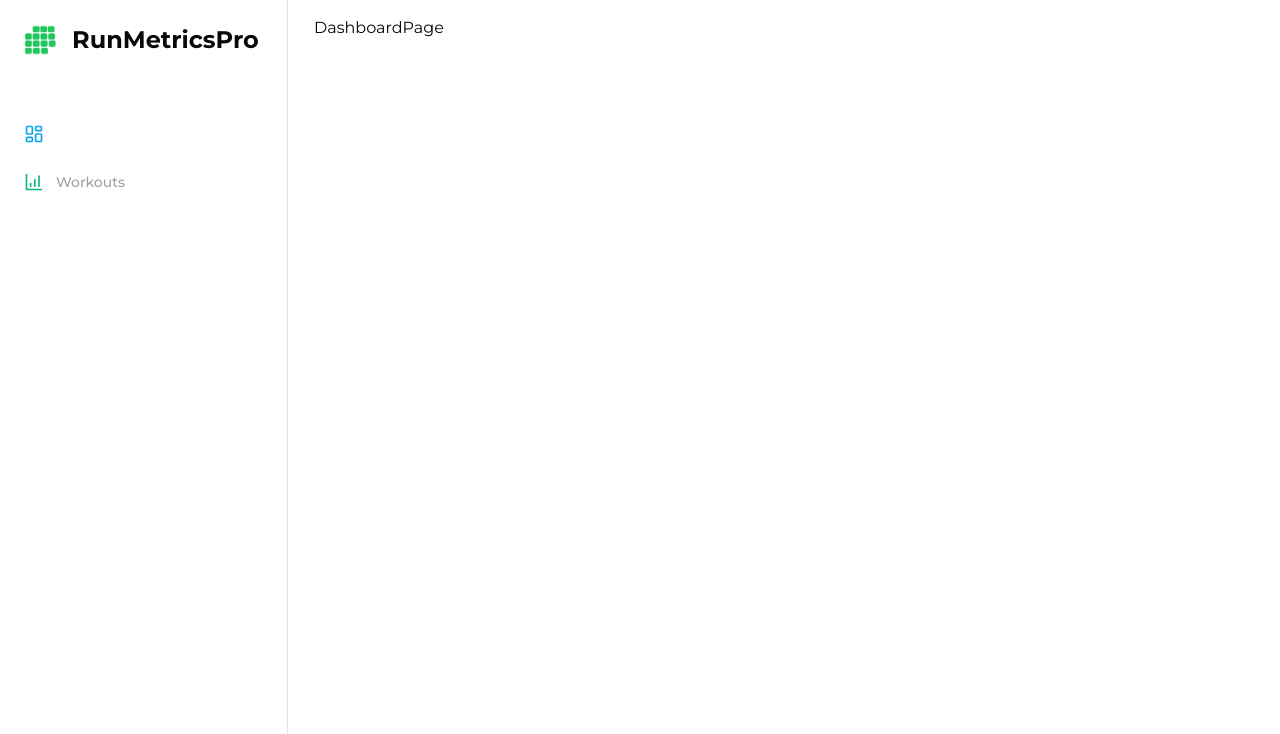
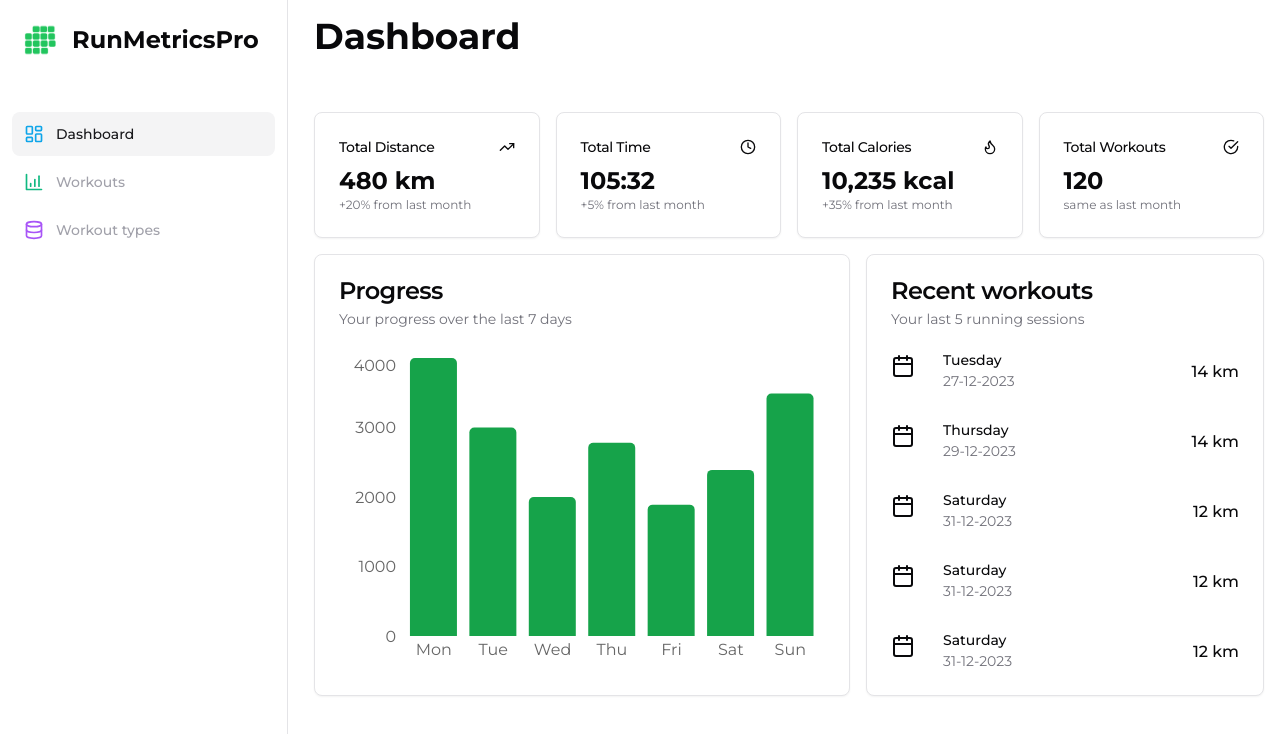
Before and after one commit to piotrv1001/run-metrics-pro, a Next.js app: page /dashboard in a window 1280 px wide. Shown: the top 734 px of the page. Built offline with nearby package versions, Linux system fonts and the light colour scheme.

Commit message:
Chart from recharts in the dashboard

```diff
--- a/package.json
+++ b/package.json
@@ -24,6 +24,7 @@
     "react": "^18",
     "react-day-picker": "^8.10.0",
     "react-dom": "^18",
+    "recharts": "^2.10.3",
     "tailwind-merge": "^2.2.0",
     "tailwindcss-animate": "^1.0.7",
     "zod": "^3.22.4"
--- /dev/null
+++ b/src/app/categories/page.tsx
@@ -0,0 +1,5 @@
+export default function CategoriesPage() {
+  return (
+    <div>CategoriesPage</div>
+  )
+}
--- a/src/app/dashboard/page.tsx
+++ b/src/app/dashboard/page.tsx
@@ -1,5 +1,100 @@
+import Chart from "@/components/chart";
+import DashboardCard from "@/components/dashboard-card";
+import RecentWorkoutItem from "@/components/recent-workout-item";
+import {
+  Card,
+  CardContent,
+  CardDescription,
+  CardHeader,
+  CardTitle,
+} from "@/components/ui/card";
+import {
+  CheckCircleIcon,
+  ClockIcon,
+  FlameIcon,
+  TrendingUpIcon,
+} from "lucide-react";
+
 export default function DashboardPage() {
   return (
-    <div>DashboardPage</div>
-  )
+    <>
+      <h1 className="text-4xl font-bold mb-14">Dashboard</h1>
+      <div className="grid gap-4 md:grid-cols-2 lg:grid-cols-4">
+        <DashboardCard
+          title="Total Distance"
+          mainText="480 km"
+          subText="+20% from last month"
+          icon={TrendingUpIcon}
+        />
+        <DashboardCard
+          title="Total Time"
+          mainText="105:32"
+          subText="+5% from last month"
+          icon={ClockIcon}
+        />
+        <DashboardCard
+          title="Total Calories"
+          mainText="10,235 kcal"
+          subText="+35% from last month"
+          icon={FlameIcon}
+        />
+        <DashboardCard
+          title="Total Workouts"
+          mainText="120"
+          subText="same as last month"
+          icon={CheckCircleIcon}
+        />
+      </div>
+      <div className="grid gap-4 md:grid-cols-2 lg:grid-cols-7 mt-4">
+        <div className="col-span-4">
+          <Card>
+            <CardHeader>
+              <CardTitle>Progress</CardTitle>
+              <CardDescription>Your progress over the last 7 days</CardDescription>
+            </CardHeader>
+            <CardContent>
+              <Chart />
+            </CardContent>
+          </Card>
+        </div>
+        <div className="col-span-3">
+          <Card>
+            <CardHeader>
+              <CardTitle>Recent workouts</CardTitle>
+              <CardDescription>Your last 5 running sessions</CardDescription>
+            </CardHeader>
+            <CardContent>
+              <div className="space-y-8">
+                <RecentWorkoutItem
+                  dayOfWeek="Tuesday"
+                  formattedDate="27-12-2023"
+                  distance={14}
+                />
+                <RecentWorkoutItem
+                  dayOfWeek="Thursday"
+                  formattedDate="29-12-2023"
+                  distance={14}
+                />
+                <RecentWorkoutItem
+                  dayOfWeek="Saturday"
+                  formattedDate="31-12-2023"
+                  distance={12}
+                />
+                <RecentWorkoutItem
+                  dayOfWeek="Saturday"
+                  formattedDate="31-12-2023"
+                  distance={12}
+                />
+                <RecentWorkoutItem
+                  dayOfWeek="Saturday"
+                  formattedDate="31-12-2023"
+                  distance={12}
+                />
+              </div>
+            </CardContent>
+          </Card>
+        </div>
+      </div>
+    </>
+  );
 }
--- a/src/app/layout.tsx
+++ b/src/app/layout.tsx
@@ -5,6 +5,7 @@ import { ThemeProvider } from "@/components/theme-provider";
 import { Toaster } from "@/components/ui/toaster";
 import Sidebar from "@/components/sidebar";
 import Navbar from "@/components/navbar";
+import Footer from "@/components/footer";
 
 const montserrat = Montserrat({ subsets: ["latin"] });
 
@@ -29,7 +30,7 @@ export default function RootLayout({
           disableTransitionOnChange
         >
           <div className="h-full relative">
-            <aside className="hidden h-full md:flex md:w-72 md:flex-col md:fixed md:inset-y-0 z-[80] border-r">
+            <aside className="hidden h-full md:flex md:w-72 md:flex-col md:fixed md:inset-y-0 z-[40] border-r">
               <Sidebar />
             </aside>
             <main className="md:pl-[314px] p-4">
--- /dev/null
+++ b/src/components/chart.tsx
@@ -0,0 +1,61 @@
+"use client";
+
+import React from "react";
+import { BarChart, Bar, ResponsiveContainer, XAxis, YAxis } from "recharts";
+
+const data = [
+  {
+    name: "Mon",
+    uv: 4000,
+    pv: 2400,
+    amt: 2400,
+  },
+  {
+    name: "Tue",
+    uv: 3000,
+    pv: 1398,
+    amt: 2210,
+  },
+  {
+    name: "Wed",
+    uv: 2000,
+    pv: 9800,
+    amt: 2290,
+  },
+  {
+    name: "Thu",
+    uv: 2780,
+    pv: 3908,
+    amt: 2000,
+  },
+  {
+    name: "Fri",
+    uv: 1890,
+    pv: 4800,
+    amt: 2181,
+  },
+  {
+    name: "Sat",
+    uv: 2390,
+    pv: 3800,
+    amt: 2500,
+  },
+  {
+    name: "Sun",
+    uv: 3490,
+    pv: 4300,
+    amt: 2100,
+  },
+];
+
+export default function Chart() {
+  return (
+    <ResponsiveContainer width="100%" height={318}>
+      <BarChart data={data}>
+        <XAxis dataKey="name" axisLine={false} tickLine={false} />
+        <YAxis axisLine={false} tickLine={false} />
+        <Bar dataKey="uv" fill="hsl(var(--primary))" radius={[5, 5, 0, 0]} />
+      </BarChart>
+    </ResponsiveContainer>
+  );
+}
--- /dev/null
+++ b/src/components/dashboard-card.tsx
@@ -0,0 +1,31 @@
+import { LucideIcon } from "lucide-react";
+import { Card, CardContent } from "./ui/card";
+
+type DashboardCardProps = {
+  title: string;
+  mainText: string;
+  subText: string;
+  icon: LucideIcon;
+};
+
+export default function DashboardCard({
+  title,
+  mainText,
+  subText,
+  icon: Icon,
+}: DashboardCardProps) {
+  return (
+    <Card>
+      <CardContent className="p-0">
+        <div className="p-6 flex flex-row items-center justify-between space-y-0 pb-2">
+          <h3 className="tracking-tight text-sm font-medium">{title}</h3>
+          <Icon size={16} />
+        </div>
+        <div className="p-6 pt-0">
+          <div className="text-2xl font-bold">{mainText}</div>
+          <p className="text-xs text-muted-foreground">{subText}</p>
+        </div>
+      </CardContent>
+    </Card>
+  );
+}
--- /dev/null
+++ b/src/components/footer.tsx
@@ -0,0 +1,23 @@
+import Link from "next/link";
+
+const routes = [
+  { name: "Terms & Conditions", path: "/terms-conditions" },
+  { name: "Privacy Policy", path: "/privacy-policy" },
+];
+
+export default function Footer() {
+  return (
+    <footer className="mt-auto flex justify-between items-center h-16 border-t border-white/10 px-3 sm:px-9 text-xs text-white/25">
+      <small className="text-xs">
+        &copy; 2023 Piotr Vassev. All rights reserved.
+      </small>
+      <ul className="flex gap-x-3 sm:gap-x-8">
+        {routes.map((route) => (
+          <li key={route.path}>
+            <Link href={route.path}>{route.name}</Link>
+          </li>
+        ))}
+      </ul>
+    </footer>
+  );
+}
--- /dev/null
+++ b/src/components/recent-workout-item.tsx
@@ -0,0 +1,26 @@
+import { CalendarIcon } from "lucide-react";
+
+type RecentWorkoutItemProps = {
+  dayOfWeek: string;
+  formattedDate: string;
+  distance: number;
+};
+
+export default function RecentWorkoutItem({
+  dayOfWeek,
+  formattedDate,
+  distance,
+}: RecentWorkoutItemProps) {
+  return (
+    <div className="flex items-center">
+      <span className="w-9 h-9">
+        <CalendarIcon />
+      </span>
+      <div className="ml-4 space-y-1">
+        <p className="text-sm font-medium leading-none">{dayOfWeek}</p>
+        <p className="text-sm text-muted-foreground">{formattedDate}</p>
+      </div>
+      <div className="ml-auto font-medium">{distance} km</div>
+    </div>
+  );
+}
--- a/src/components/sidebar.tsx
+++ b/src/components/sidebar.tsx
@@ -1,6 +1,6 @@
 "use client";
 
-import { BarChart4, LayoutDashboard, MessageSquare } from "lucide-react";
+import { BarChart4, DatabaseIcon, LayoutDashboard } from "lucide-react";
 import { usePathname } from "next/navigation";
 import Image from "next/image";
 import Link from "next/link";
@@ -18,6 +18,12 @@ const routes = [
     icon: BarChart4,
     href: "/workouts",
     color: "text-emerald-500",
+  },
+  {
+    label: "Workout types",
+    icon: DatabaseIcon,
+    href: "/categories",
+    color: "text-purple-500",
   },
 ];
 
@@ -38,9 +44,9 @@ export default function Sidebar() {
               key={route.href}
               href={route.href}
               className={cn(
-                "text-sm group flex p-3 w-full justify-start font-medium cursor-pointer hover:text-white hover:bg-white/10 rounded-lg transition",
+                "text-sm group flex p-3 w-full justify-start font-medium cursor-pointer hover:text-accent-foreground hover:bg-accent rounded-lg transition",
                 pathName === route.href
-                  ? "text-white bg-white/10"
+                  ? "text-accent-foreground bg-accent"
                   : "text-zinc-400"
               )}
             >
```
Also changed, not shown: 1 other file (tests, documents, lock files or other folders).
